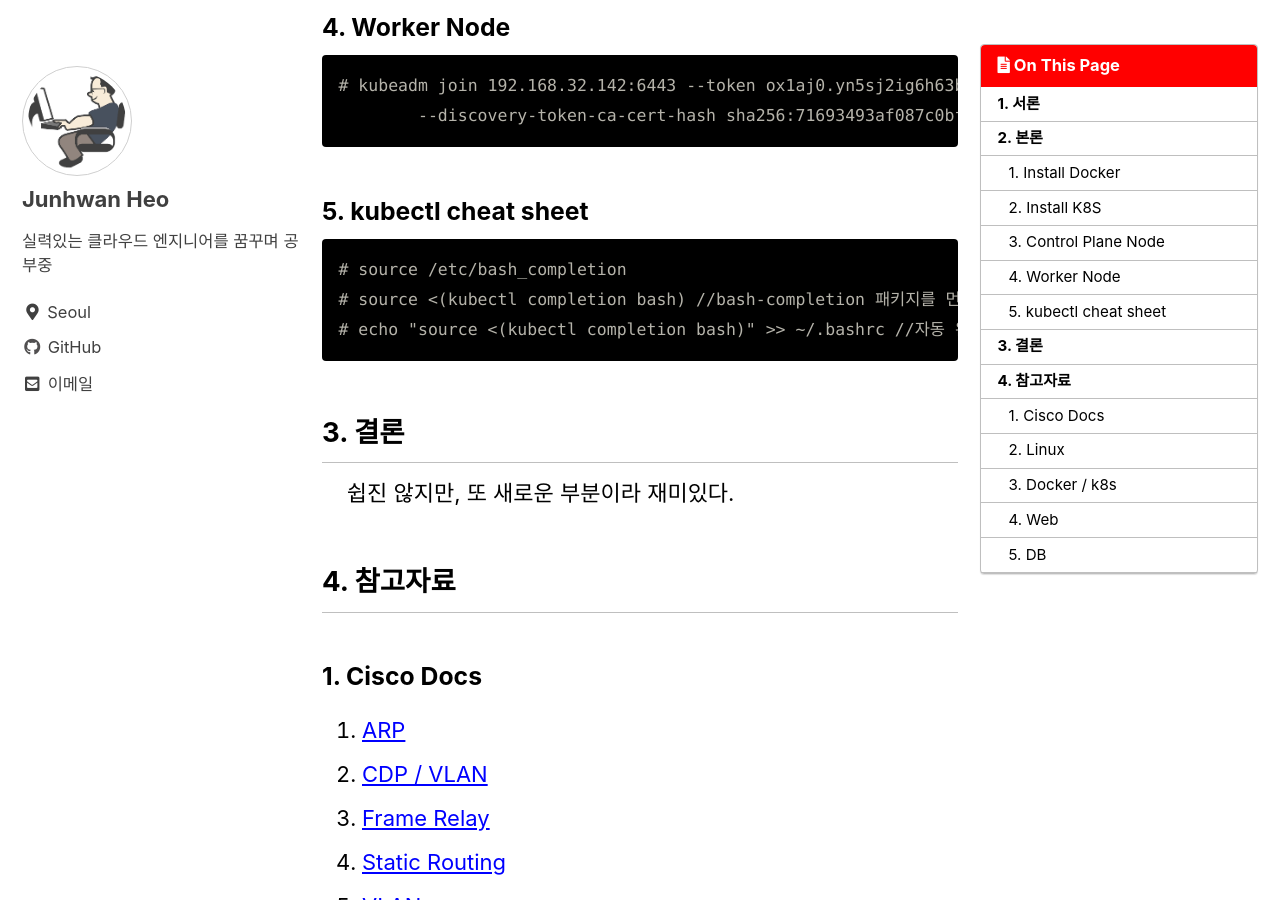
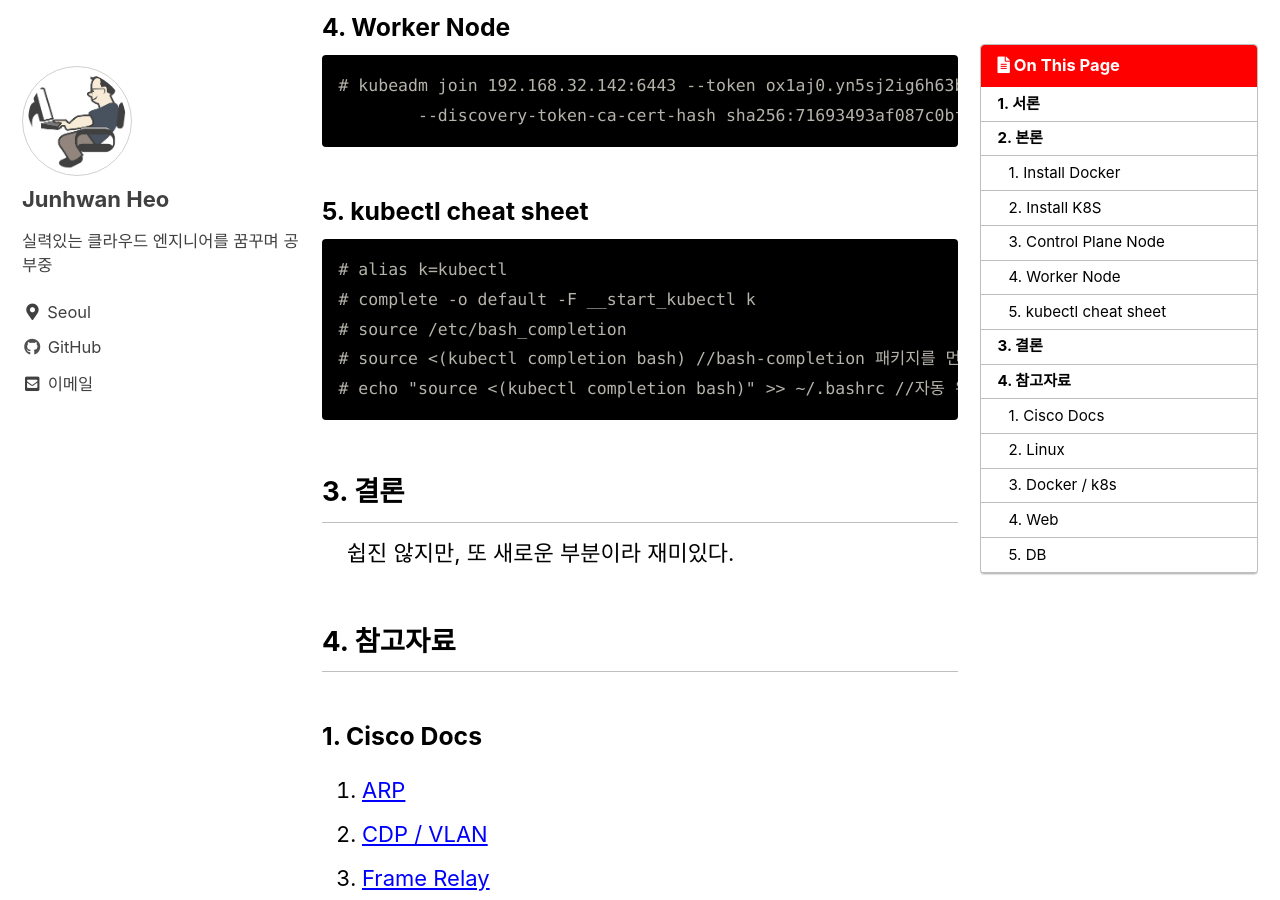
Before and after one commit to holeman4110/holeman4110.github.io, a Jekyll site: the page built from _posts/2023-05-22-ddabae1.md, in a window 1280 px wide and 900 px high, scrolled down 3715 px. Built offline with Jekyll 4.4.1, drawn with Linux system fonts in a browser that asks for light colours; cached includes are drawn as plain includes; a script bundle is joined from its source files by our own code; comment, search, counter and statistics services are not loaded.

Commit message:
Update 2023-05-22-ddabae1.md

````diff
--- a/_posts/2023-05-22-ddabae1.md
+++ b/_posts/2023-05-22-ddabae1.md
@@ -139,6 +139,8 @@ kubeadm join 192.168.32.142:6443 --token ox1aj0.yn5sj2ig6h63bz9w \
 ### 5. kubectl cheat sheet
 
 ```
+# alias k=kubectl
+# complete -o default -F __start_kubectl k
 # source /etc/bash_completion
 # source <(kubectl completion bash) //bash-completion 패키지를 먼저 설치한 후, bash의 자동 완성을 현재 셸에 설정한다
 # echo "source <(kubectl completion bash)" >> ~/.bashrc //자동 완성을 bash 셸에 영구적으로 추가한다
````
